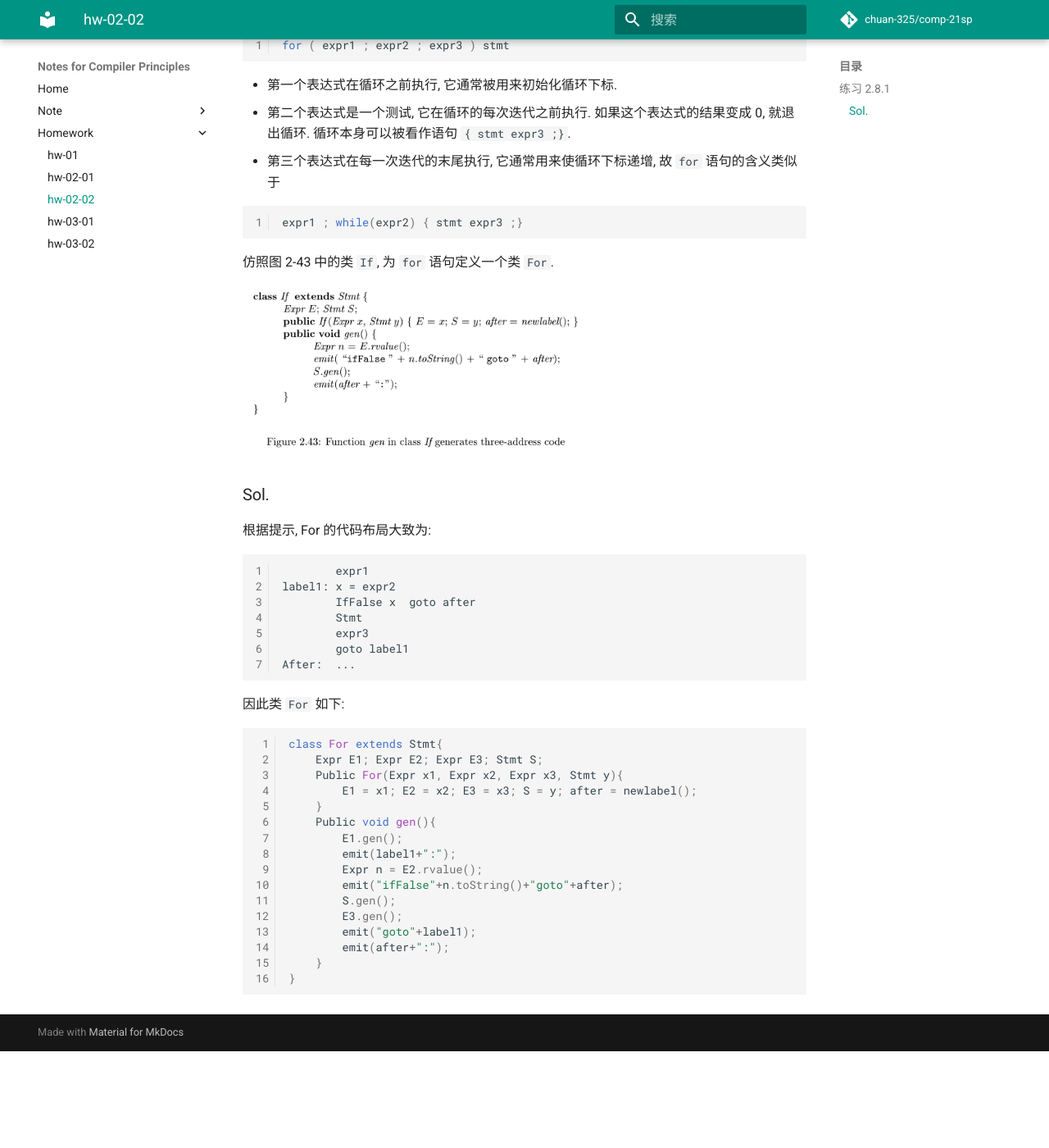
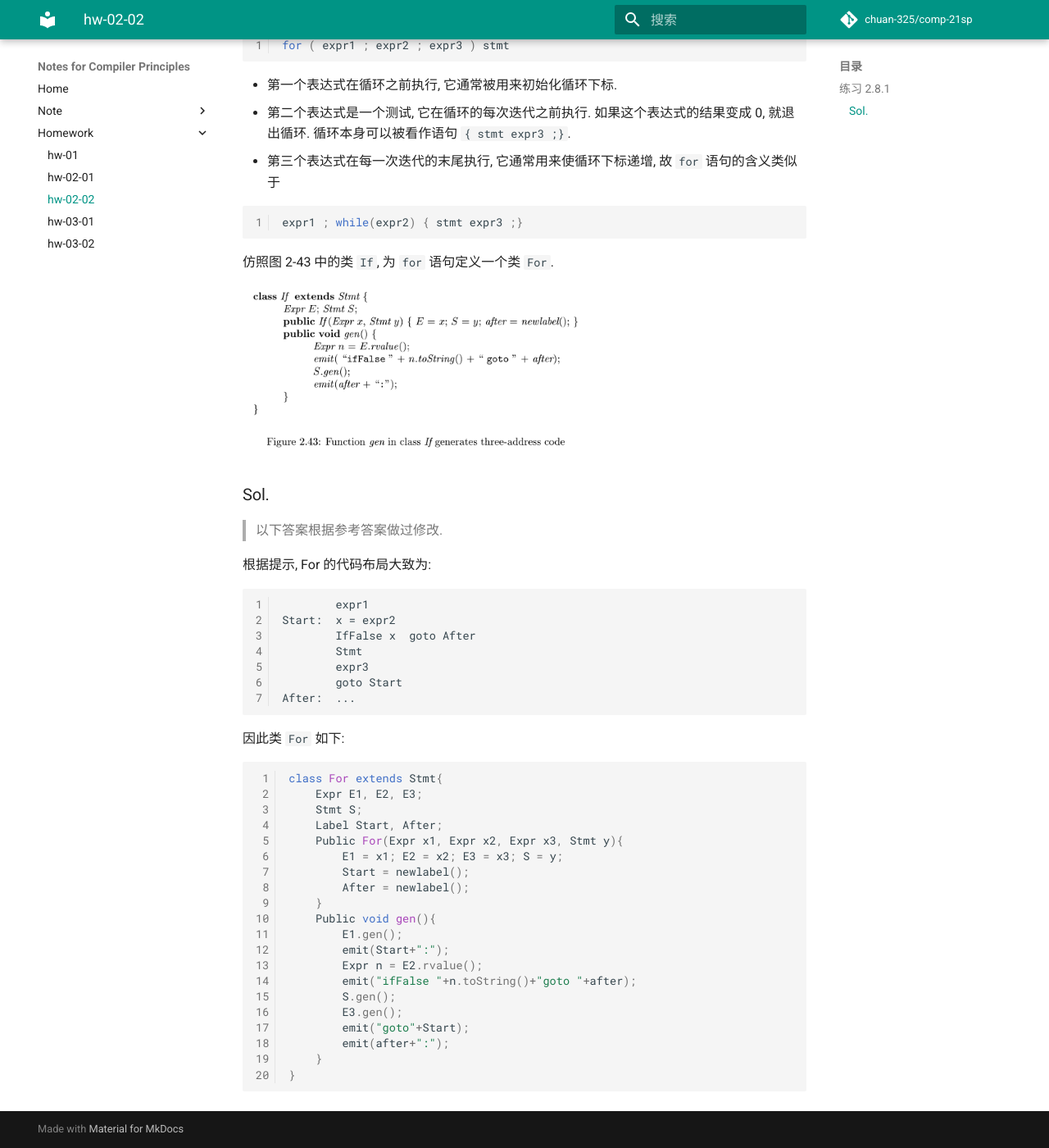
Before and after one commit to chuan-325/comp-21sp, an MkDocs documentation site: the page built from docs/hw/hw_02_02.md, in a window 1280 px wide and 1400 px high, scrolled down 237 px. Shown: the whole window at 82% size. Built offline with MkDocs 1.6.1 and Material for MkDocs 9.7.7, drawn with Linux system fonts in a browser that asks for light colours; comment, search, counter and statistics services are not loaded; before the commit the page ends 1519 px from its top, so only the background shows below that.

Commit message:
hw 02 02: modified, revised

````diff
--- a/docs/hw/hw_02_02.md
+++ b/docs/hw/hw_02_02.md
@@ -22,15 +22,17 @@ expr1 ; while(expr2) { stmt expr3 ;}
 
 ### Sol.
 
+> 以下答案根据参考答案做过修改.
+
 根据提示, For 的代码布局大致为:
 
 ```
         expr1
-label1: x = expr2
-        IfFalse x  goto after
+Start:  x = expr2
+        IfFalse x  goto After
         Stmt
         expr3
-        goto label1
+        goto Start
 After:  ...
 ```
 
@@ -38,18 +40,22 @@ After:  ...
 
 ```java
 class For extends Stmt{
-    Expr E1; Expr E2; Expr E3; Stmt S;
+    Expr E1, E2, E3;
+    Stmt S;
+    Label Start, After;
     Public For(Expr x1, Expr x2, Expr x3, Stmt y){
-        E1 = x1; E2 = x2; E3 = x3; S = y; after = newlabel();
+        E1 = x1; E2 = x2; E3 = x3; S = y;
+        Start = newlabel();
+        After = newlabel();
     }
     Public void gen(){
         E1.gen();
-        emit(label1+":");
+        emit(Start+":");
         Expr n = E2.rvalue();
-        emit("ifFalse"+n.toString()+"goto"+after);
+        emit("ifFalse "+n.toString()+"goto "+after);
         S.gen();
         E3.gen();
-        emit("goto"+label1);
+        emit("goto"+Start);
         emit(after+":");
     }
 }
````
